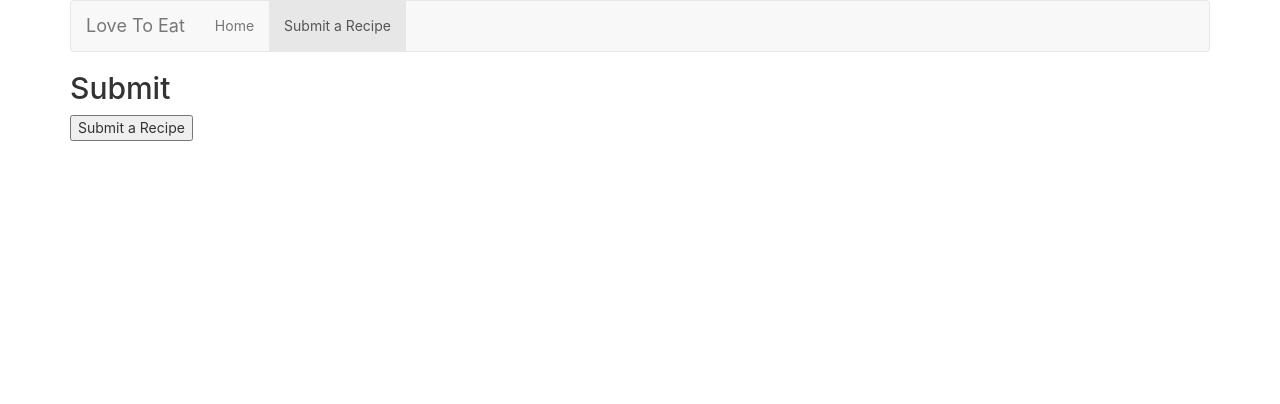
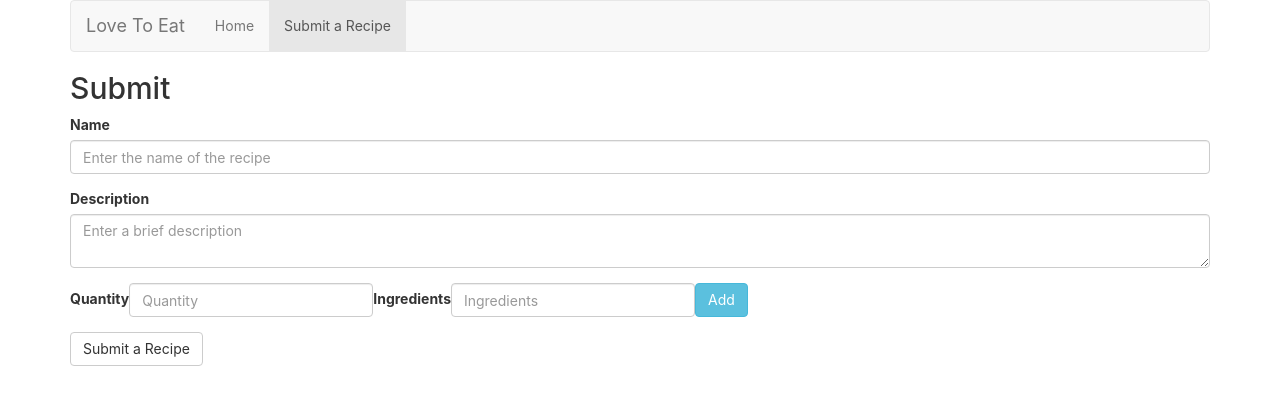
Before and after one commit to tanishakumbhakar/LoveToEat, a React (Create React App) app: page /submit in a window 1280 px wide. Shown: the top 404 px of the page. Built offline with nearby package versions, Linux system fonts and the light colour scheme.

Commit message:
Added HTML form

```diff
--- a/src/Submit.js
+++ b/src/Submit.js
@@ -17,8 +17,36 @@ class Submit extends Component {
 	render() {
 		return (
 			<div>
-				<h2>Submit</h2>
-				<button onClick={this.submitRecipe}>Submit a Recipe</button>
+
+				<div  classNameName="row">
+					<div classNameName="col-xs-12 col-sm-12">
+					<h2>Submit</h2>
+					<form>
+					  <div className="form-group">
+					    <label for="name">Name</label>
+					    <input type="text" className="form-control" id="name" placeholder="Enter the name of the recipe" />
+
+					  </div>
+					  <div className="form-group">
+					    <label for="description">Description</label>
+					    <textarea className="form-control" id="description" placeholder="Enter a brief description"/>
+					  </div>
+					   <div className="form-inline form-group">
+					    <label for="description">Quantity</label>
+					    <input type="text"  className="form-control" id="quantity" placeholder="Quantity"/>
+
+
+					    <label for="description">Ingredients</label>
+					    <input type="text"  className="form-control" id="ingredient" placeholder="Ingredients"/>
+					    <button onClick={this.submitRecipe} className="btn btn-info">Add</button>
+					  </div>
+
+
+					<button onClick={this.submitRecipe} className="btn btn-default">Submit a Recipe</button>
+					</form>
+					</div>
+				</div>
+
 			</div>
 		);
 	}
```
